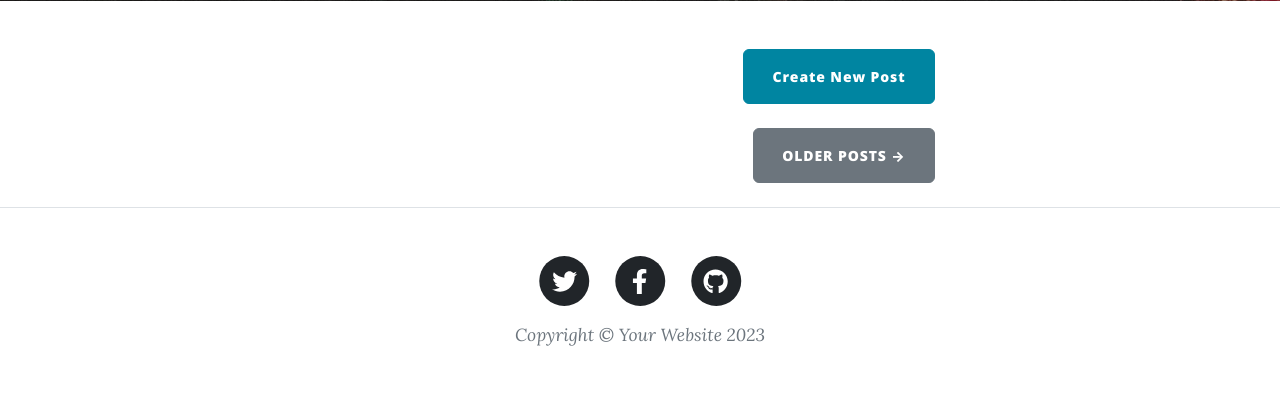
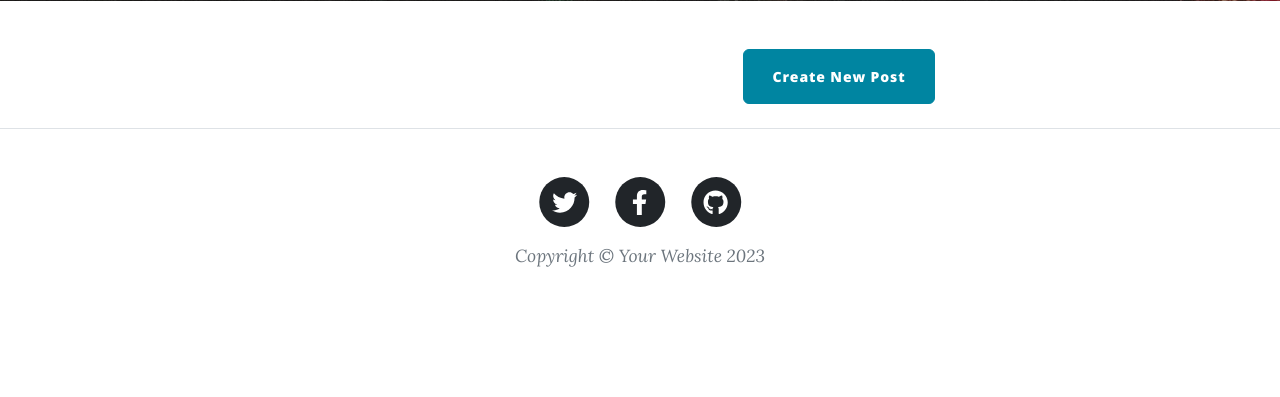
Before and after one commit to pythonmailer/day-71, a Flask app: page / in a window 1280 px wide. Shown: the part 531-928 px from the top of the page. After the commit the page ends 798 px from the top, so only its background shows below. Run offline with Flask 3, Linux system fonts and the light colour scheme; data that the repository does not hold is empty; some libraries are stand-ins or nearby versions.

Commit message:
older posts

```diff
--- a/templates/index.html
+++ b/templates/index.html
@@ -52,9 +52,6 @@
       </div>
 
       <!-- Pager-->
-      <div class="d-flex justify-content-end mb-4">
-        <a class="btn btn-secondary text-uppercase" href="#!">Older Posts →</a>
-      </div>
     </div>
   </div>
 </div>
```
